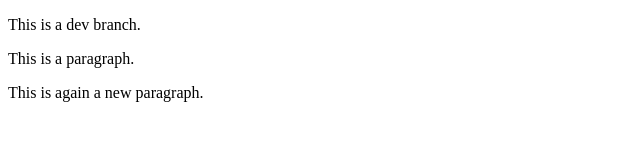
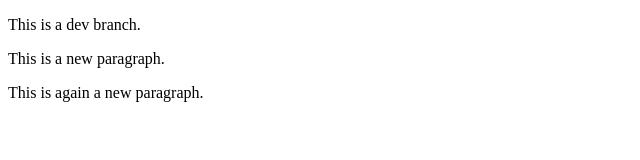
Before and after one commit to Indrayani04/CI-CD2, a plain HTML site: page index.html in a window 1280 px wide. Shown: the full height of the page, 0-640 px from the left. Drawn offline with Linux system fonts and the light colour scheme.

Commit message:
Update index.html

```diff
--- a/index.html
+++ b/index.html
@@ -3,7 +3,7 @@
 <body>
 
 <p>This is a dev branch.</p>
-<p>This is a paragraph.</p>
+<p>This is a new paragraph.</p>
 <p>This is again a new paragraph.</p>
 
 </body>
```
